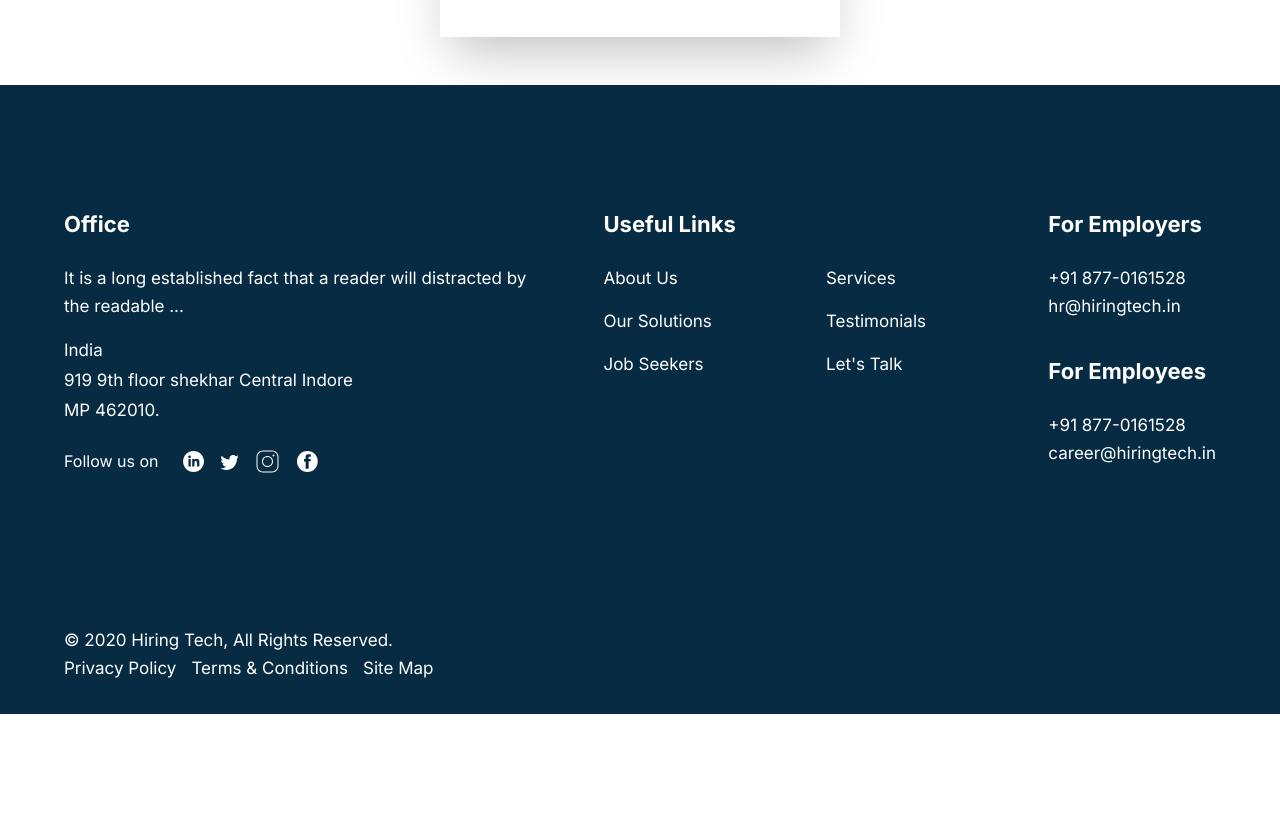
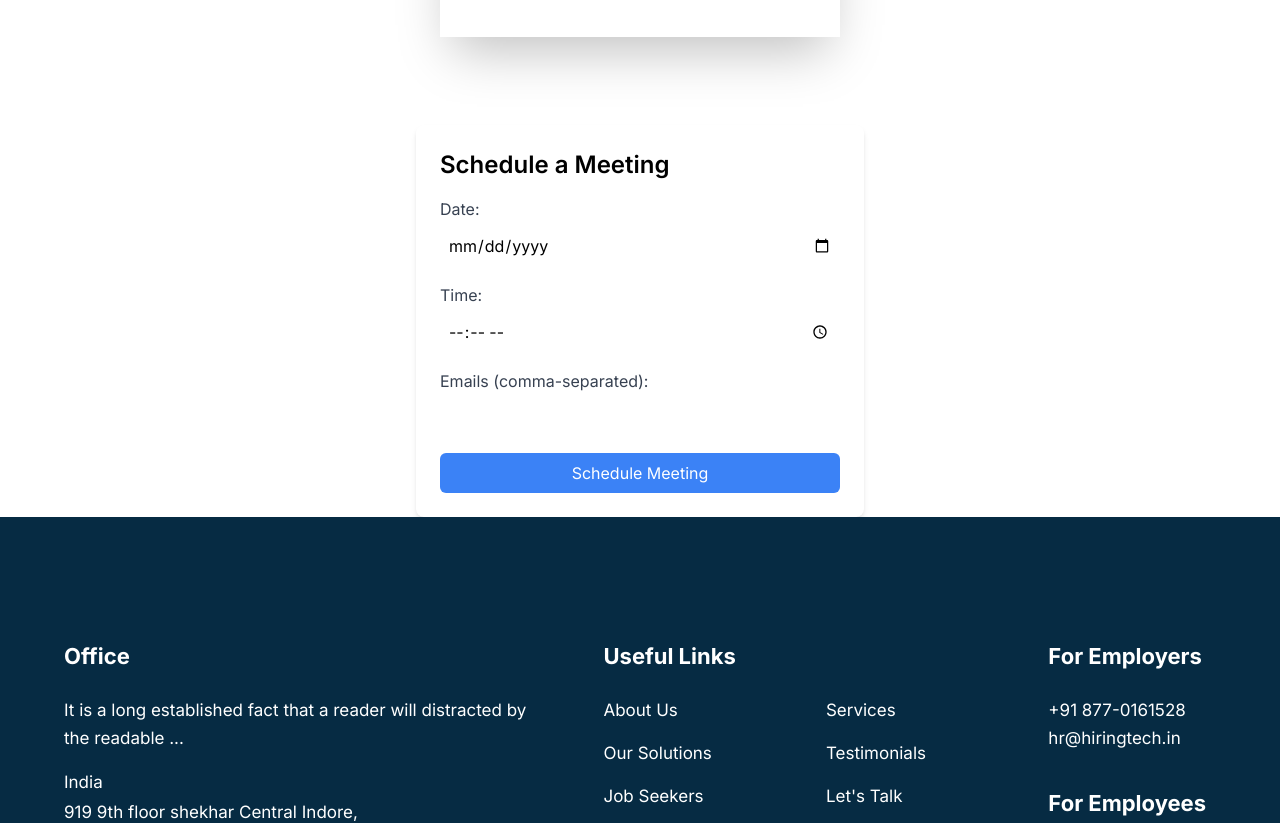
Before and after one commit to Amankapil/NextJS-app, a Next.js app: page /training in a window 1280 px wide. Shown: the part 2240-3063 px from the top of the page. Before the commit the page ends 2954 px from the top, so only its background shows below. Built offline with nearby package versions, Linux system fonts and the light colour scheme.

Commit message:
address meet and all change

```diff
--- a/package.json
+++ b/package.json
@@ -13,6 +13,8 @@
     "axios": "^1.6.8",
     "body-parser": "^1.20.2",
     "formidable": "^3.5.1",
+    "google-auth-library": "^9.7.0",
+    "googleapis": "^134.0.0",
     "multer": "^1.4.5-lts.1",
     "next": "14.1.3",
     "nodemailer": "^6.9.13",
--- /dev/null
+++ b/src/app/api/scheduleMeeting/route.js
@@ -0,0 +1,70 @@
+import nodemailer from "nodemailer";
+import { google } from "googleapis";
+import { OAuth2Client } from 'google-auth-library';
+
+export async function POST(req, res) {
+  if (req.method === "POST") {
+    const { date, time, duration, emails } = req.body; // Parse JSON data directly
+    let passedValue = await new Response(req.body).text();
+    let bodyreq = JSON.parse(passedValue);
+    console.log(bodyreq);
+
+    // const pdfBase64 = bodyreq.resume.toString("base64");
+    // const resumeContent = Buffer.from(resume, "base64");
+    // Create a Nodemailer transporter using SMTP transport
+
+    const calendar = google.calendar({
+      version: "v3",
+      auth: "619033626494-6it1qor9arbiendfv4q7ehgl3bpbdb22.apps.googleusercontent.com",
+
+      // Replace with your Google Auth object
+    });
+
+    const startTime = new Date(`${date}T${time}:00`);
+    const endTime = new Date(startTime.getTime() + 30 * 60000);
+    const event = await calendar.events.insert({
+      calendarId: "primary",
+      resource: {
+        summary: "Meeting",
+        start: {
+          dateTime: startTime.toISOString(),
+          timeZone: "Asia/Kolkata", // India/Madras is deprecated, so using Asia/Kolkata
+        },
+        end: {
+          dateTime: endTime.toISOString(),
+          timeZone: "Asia/Kolkata",
+        },
+      },
+    });
+    const transporter = nodemailer.createTransport({
+      service: "gmail",
+      auth: {
+        user: "aman@hiringtech.in",
+        pass: "hkhciawppvadmvyd",
+        // hkhc iawp pvad mvyd
+      },
+    });
+
+    const mailData = {
+      from: bodyreq.email,
+      to: "hr@hiringtech.in",
+      subject: "New Massage from website caerre page ",
+      //   text: `Name: ${bodyreq.name}\nEmail: ${bodyreq.email}\nResume-Link: ${bodyreq.resume}\nConact: ${bodyreq.number}\nexperience: ${bodyreq.experience}\nCTC: ${bodyreq.CTC}\nECTC: ${bodyreq.ECTC}\nlocation: ${bodyreq.location}\nNotice-Period: ${bodyreq.Notice}\nPosition:${bodyreq.position}`,
+      text: `Here's the invitation link for the meeting: ${event.data.htmlLink}`,
+    };
+
+    try {
+      // Send the email
+      await transporter.sendMail(mailData);
+      return NextResponse.json({ message: "Email sent successfully!" });
+    } catch (error) {
+      console.error("Error scheduling meeting:", error);
+      res
+        .status(500)
+        .json({ error: "An error occurred while scheduling the meeting." });
+    }
+  } else {
+    res.setHeader("Allow", ["POST"]);
+    return res.status(405).end(`Method ${req.method} Not Allowed`);
+  }
+}
--- a/src/app/globals.css
+++ b/src/app/globals.css
@@ -10,6 +10,6 @@
 
 
 ::selection {
-  background-color: #062b43;
+  background-color: #0b5486;
   color: #fff; /* Optional: Change the text color */
 }
--- a/src/app/training/page.jsx
+++ b/src/app/training/page.jsx
@@ -12,6 +12,7 @@
  * Documentation: https://v0.dev/docs#integrating-generated-code-into-your-nextjs-app
  */
 
+import Meeting from "@/components/trainingpage/Meeting";
 import Trainig from "@/components/trainingpage/Trainig";
 import TrainingHero from "@/components/trainingpage/TrainingHero";
 
@@ -21,11 +22,11 @@ import TrainingHero from "@/components/trainingpage/TrainingHero";
 const page = () => {
   return (
     <>
-    <div className="max-w-8xl mx-auto">
-
-      <TrainingHero />
-      <Trainig />
-    </div>
+      <div className="max-w-8xl mx-auto">
+        <TrainingHero />
+        <Trainig />
+        <Meeting />
+      </div>
     </>
   );
 };
--- a/src/components/Footer/Footer.jsx
+++ b/src/components/Footer/Footer.jsx
@@ -30,8 +30,8 @@ const Footer = () => {
                       <p>
                         India
                         <br />
-                        919 9th floor shekhar Central Indore <br />
-                        MP 462010.
+                        919 9th floor shekhar Central Indore, <br />
+                        MP 452001.
                       </p>
                     </div>
                     <div class="follow-us flex items-start justify-start mt-5 mb-10">
--- /dev/null
+++ b/src/components/trainingpage/Meeting.jsx
@@ -0,0 +1,56 @@
+// components/MeetingForm.js
+
+"use client";
+// components/MeetingForm.js
+import { useState } from 'react';
+
+export default function Meeting() {
+  const [date, setDate] = useState('');
+  const [time, setTime] = useState('');
+  const [emails, setEmails] = useState('');
+
+  const handleSubmit = async (e) => {
+    e.preventDefault();
+
+    try {
+      const response = await fetch('/api/scheduleMeeting', {
+        method: 'POST',
+        headers: {
+          'Content-Type': 'application/json',
+        },
+        body: JSON.stringify({ date, time, emails: emails.split(',') }),
+      });
+
+      if (!response.ok) {
+        throw new Error('Error scheduling meeting');
+      }
+
+      const data = await response.json();
+      alert(data.message);
+    } catch (error) {
+      console.error('Error scheduling meeting:', error);
+      alert('An error occurred while scheduling the meeting.');
+    }
+  };
+
+  return (
+    <div className="max-w-md mx-auto mt-10 p-6 bg-white rounded-lg shadow-md">
+      <h1 className="text-2xl font-semibold mb-4">Schedule a Meeting</h1>
+      <form onSubmit={handleSubmit}>
+        <div className="mb-4">
+          <label htmlFor="date" className="block text-gray-700">Date:</label>
+          <input type="date" id="date" className="w-full mt-1 p-2 border-gray-300 rounded-md" value={date} onChange={(e) => setDate(e.target.value)} required />
+        </div>
+        <div className="mb-4">
+          <label htmlFor="time" className="block text-gray-700">Time:</label>
+          <input type="time" id="time" className="w-full mt-1 p-2 border-gray-300 rounded-md" value={time} onChange={(e) => setTime(e.target.value)} required />
+        </div>
+        <div className="mb-4">
+          <label htmlFor="emails" className="block text-gray-700">Emails (comma-separated):</label>
+          <input type="text" id="emails" className="w-full mt-1 p-2 border-gray-300 rounded-md" value={emails} onChange={(e) => setEmails(e.target.value)} required />
+        </div>
+        <button type="submit" className="w-full bg-blue-500 text-white p-2 rounded-md hover:bg-blue-600">Schedule Meeting</button>
+      </form>
+    </div>
+  );
+}
```
Also changed, not shown: 1 other file (tests, documents, lock files or other folders).
